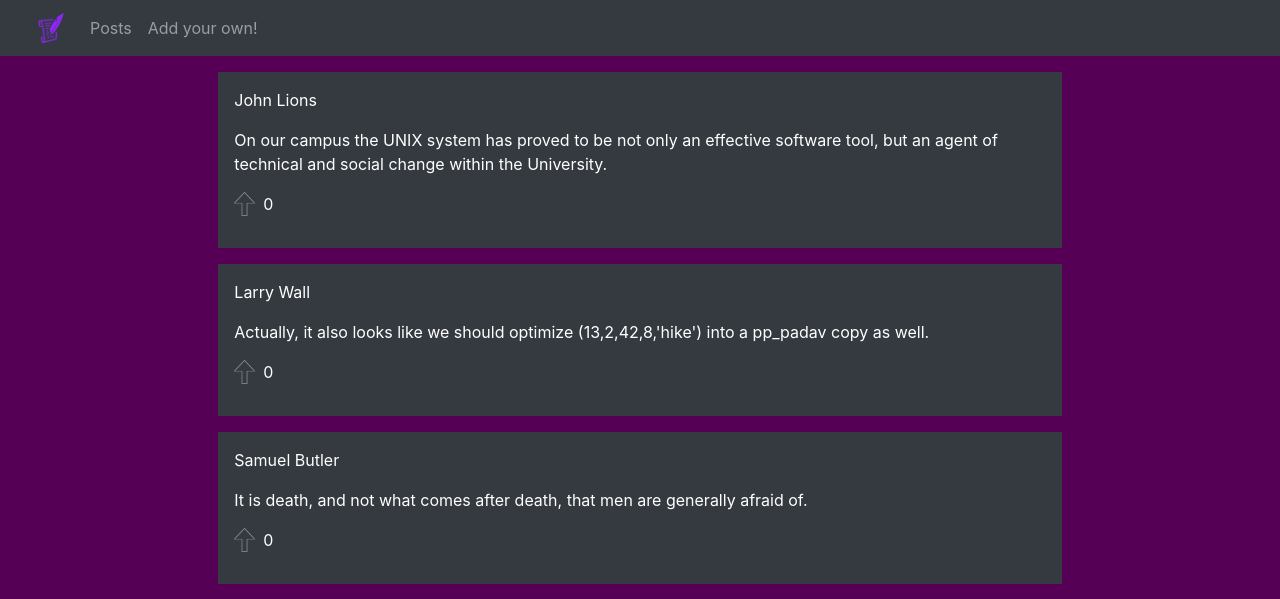
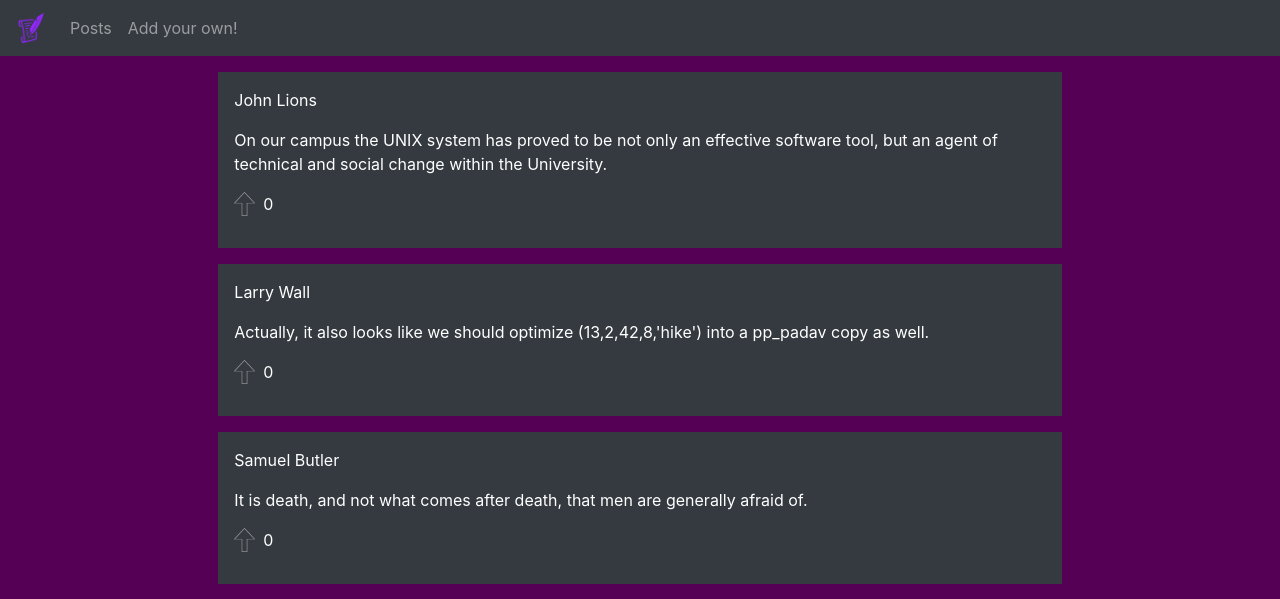
Before and after one commit to luimu64/kesa-projekti, a PHP site: page / in a window 1280 px wide. Shown: the top 599 px of the page. Run offline with PHP 8.4, Linux system fonts and the light colour scheme; data comes from the database, SQL or seed files in the repository.

Commit message:
css korjauksia 6h

```diff
--- a/public/css/styles.css
+++ b/public/css/styles.css
@@ -1,6 +1,5 @@
 .navbar-brand {
     width: 1.5em;
-    margin-left: 1em;
 }
 .navbar {
     margin-right: 0em;
@@ -19,6 +18,7 @@
     color: white;
     padding: 1em;
     margin-top: 1em;
+    margin-bottom: 1em;
 }
 .upvote {
     width: 1.3em;
@@ -36,4 +36,5 @@
 }
 body {
     padding-top: 3.5em;
+    overflow-x: hidden;
 }
--- a/public/partials/footer.php
+++ b/public/partials/footer.php
@@ -1,3 +1,4 @@
+
 
 <script>
     particlesJS.load('particles-js', 'vendor/pjsconf.json',
--- a/views/frontpage.view.php
+++ b/views/frontpage.view.php
@@ -28,7 +28,6 @@ require "public/partials/header.php";
     </div>
   <div class="col-sm-2 filler"></div>
 </div>
-
 <?php
 require "public/partials/footer.php";
 ?>
```
